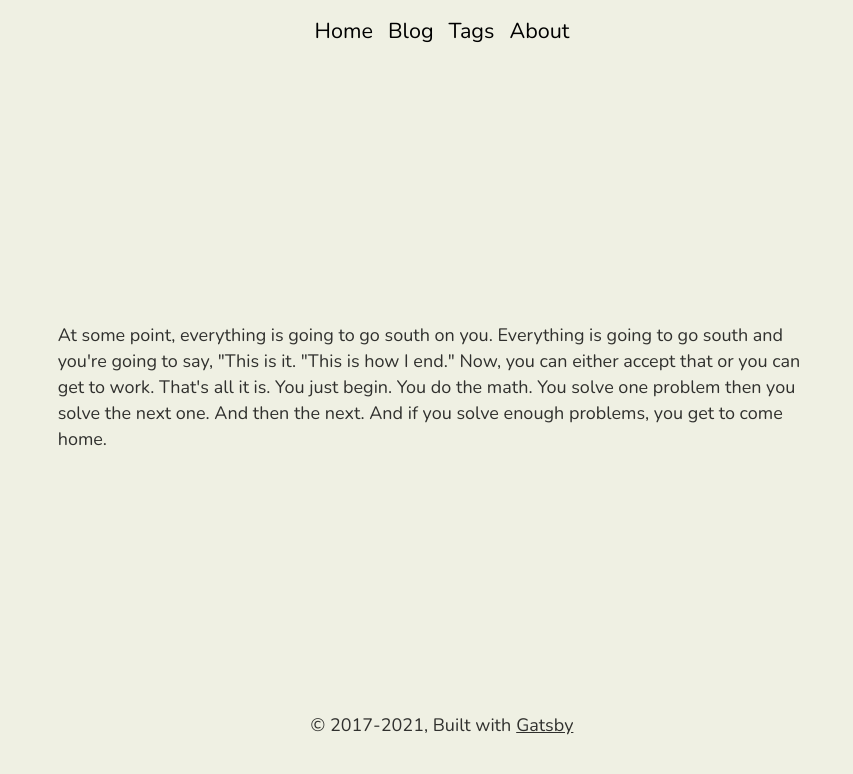
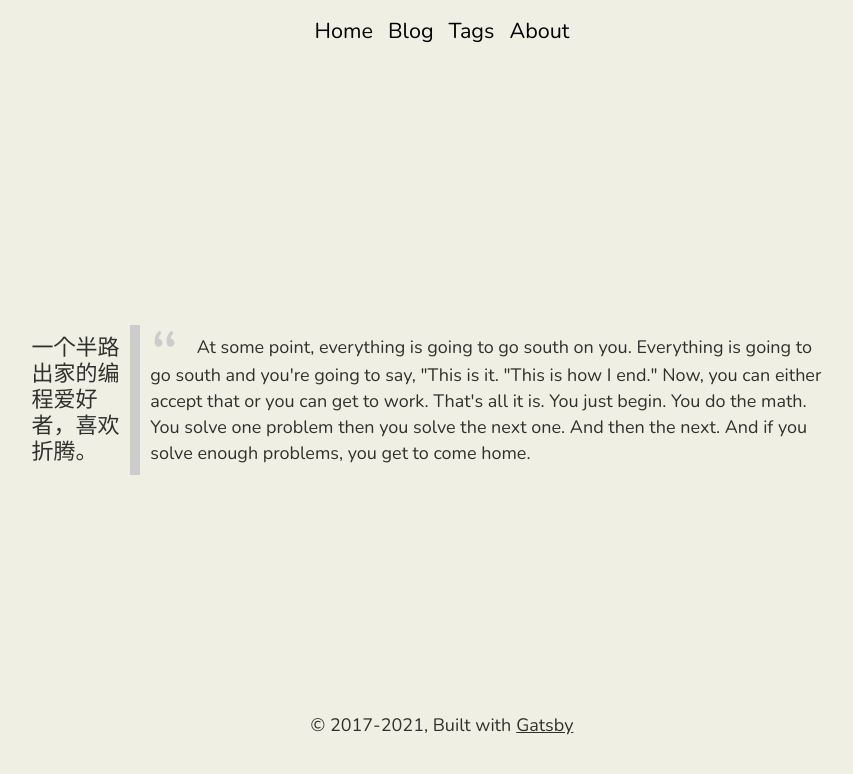
Before and after one commit to lestat220255/lestat220255.github.io, a Gatsby site: page /about in a window 1280 px wide. Shown: the whole page, without its empty margins (198-1051 px from the left). Built offline with nearby package versions, Linux system fonts and the light colour scheme; Gatsby itself is replaced by a stand-in of ours; a small style sheet from the web is missing.

Commit message:
update about page

```diff
--- a/src/pages/about.js
+++ b/src/pages/about.js
@@ -11,15 +11,27 @@ const AboutContainer = styled.div`
   height: 78vh;
 `
 
+const AboutMe = styled.div`
+  font-size: 22px;
+`
+
 const BlockQuote = styled.blockquote`
   & {
-    background: #f9f9f9;
     border-left: 10px solid #ccc;
     margin: 1.5em 10px;
     padding: 0.5em 10px;
-    quotes: "\201C""\201D""\2018""\2019";
   }
-
+  &:before {
+    color: #ccc;
+    content: open-quote;
+    font-size: 4em;
+    line-height: 0.1em;
+    margin-right: 0.25em;
+    vertical-align: -0.4em;
+  }
+  & p {
+    display: inline;
+  }
 `
 
 const IndexPage = () => (
@@ -29,6 +41,7 @@ const IndexPage = () => (
       keywords={[`gatsby`, `lester lee`, `devops`, `back-end`, `full-stack`]}
     />
     <AboutContainer>
+      <AboutMe>一个半路出家的编程爱好者，喜欢折腾。</AboutMe>
       <BlockQuote>
         At some point, everything is going to go south on you. Everything is
         going to go south and you're going to say, "This is it. "This is how I
```
